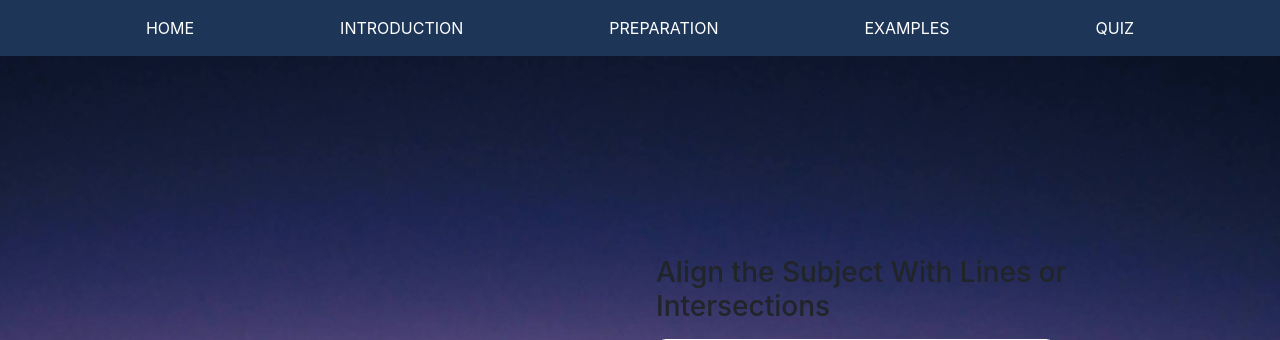
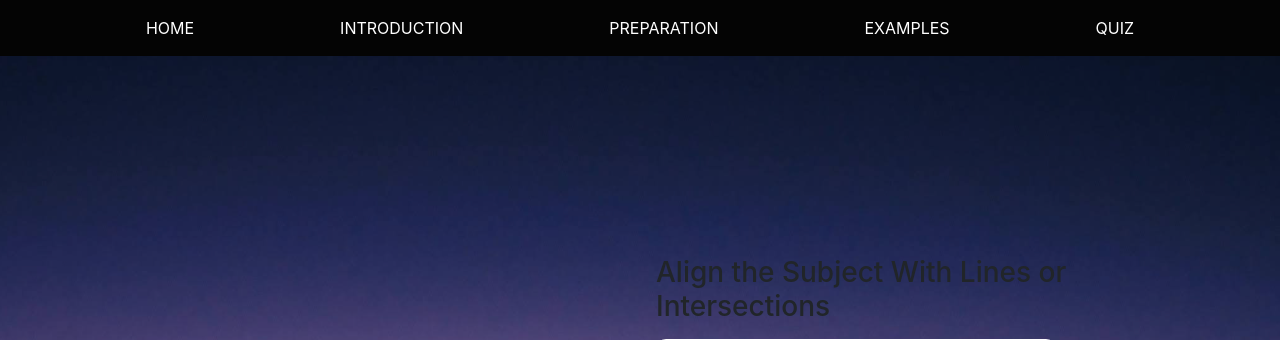
Before and after one commit to Carson-NNY/UI-2025-Spring, a Flask app: page /examples/example1 in a window 1280 px wide. Shown: the top 340 px of the page. Run offline with Flask 3, Linux system fonts and the light colour scheme; some libraries are stand-ins or nearby versions.

Commit message:
Update layout.html

```diff
--- a/templates/layout.html
+++ b/templates/layout.html
@@ -34,7 +34,7 @@
     <title>Rule of Thirds Photography Tutorial</title>
   </head>
   <body>
-    <nav style="background-color: #1d3557; padding: 1rem">
+    <nav style="background-color: #040404; padding: 1rem">
       <div style="display: flex; justify-content: space-evenly; gap: 1rem">
         <a
           href="{{ url_for('home') }}"
```
